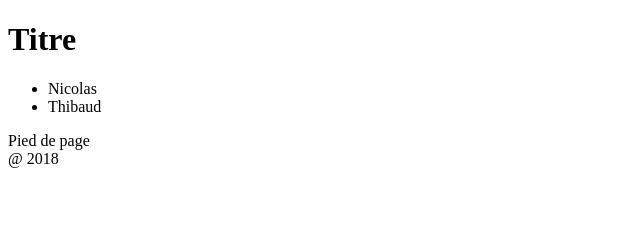
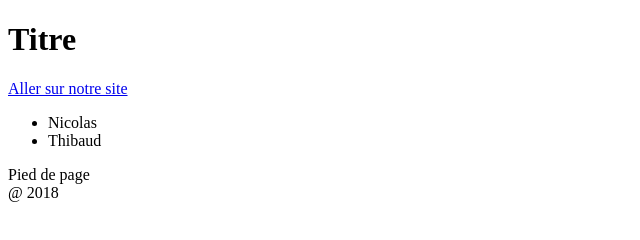
Before and after one commit to Nicoserbource/DecouverteGIT, a plain HTML site: page index.html in a window 1280 px wide. Shown: the whole page, without its empty margins (0-640 px from the left). Drawn offline with Linux system fonts and the light colour scheme.

Commit message:
Update index.html

```diff
--- a/index.html
+++ b/index.html
@@ -8,6 +8,7 @@
 		<header>
 			<h1>Titre</h1>
 		</header>
+		<a href="http://192.168.0.180">Aller sur notre site</a>
 
 		<main>
 			<section>
```
